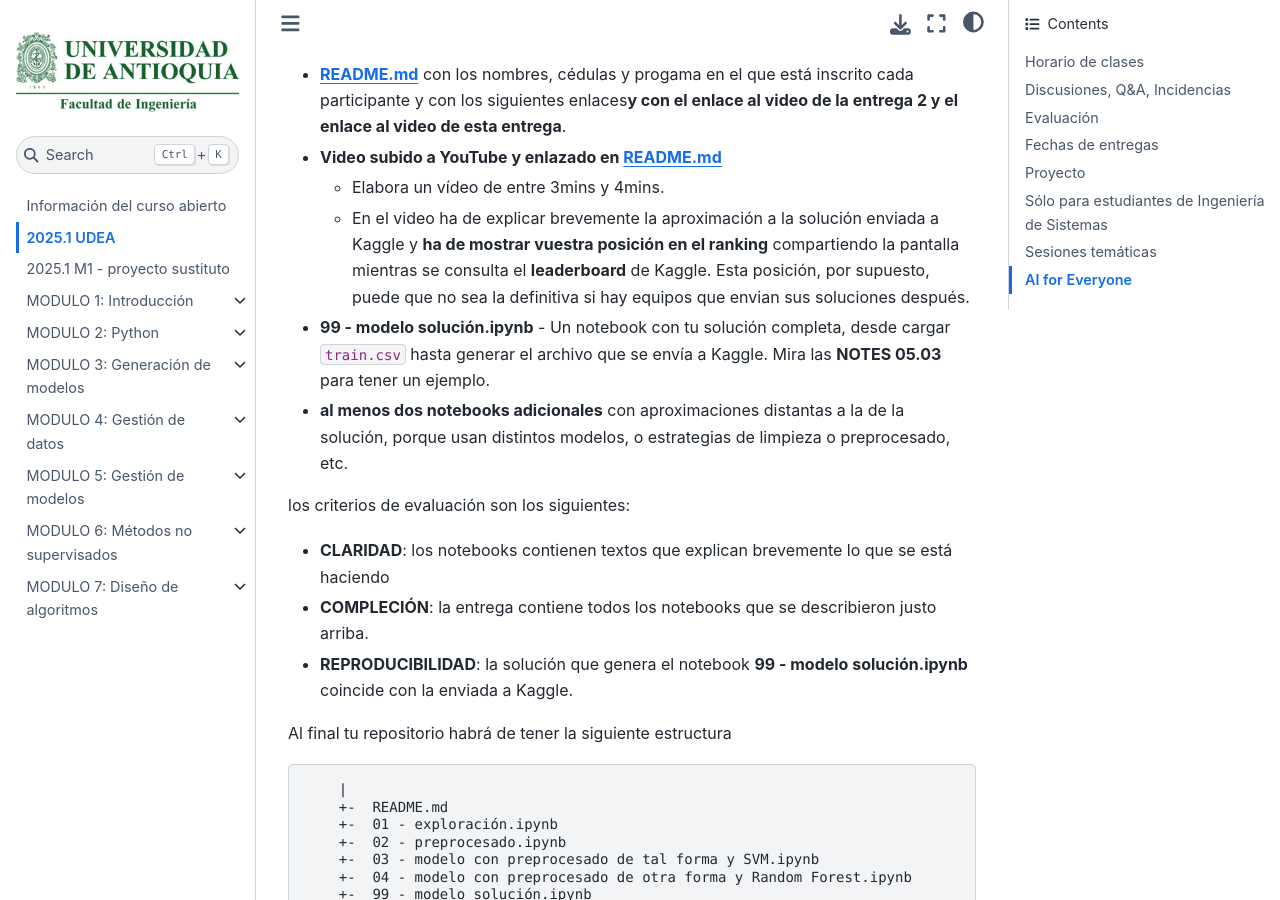
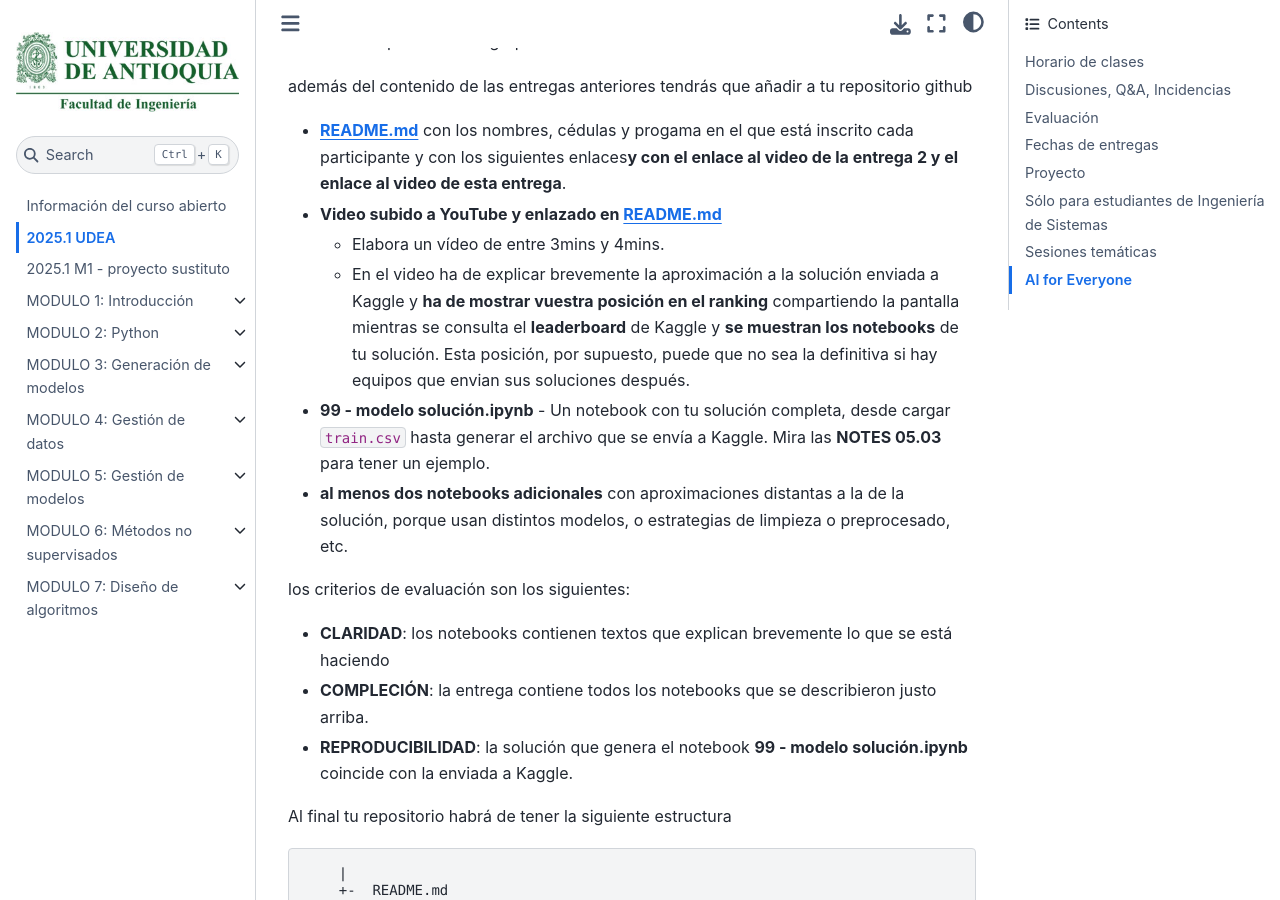
Before and after one commit to rramosp/ai4eng.v1, a Jupyter Book: the page built from content/M00_intro_udea_20251.md, in a window 1280 px wide and 900 px high, scrolled down 6075 px. Built offline with Jupyter Book 1.0.4 settings and Sphinx 7.4.7 and the Sphinx Book theme 1.1.4, drawn with Linux system fonts in a browser that asks for light colours; pages that are not in the unit, such as notebooks, are missing from menus; some of the changed text lies outside the part shown.

Commit message:
Update M00_intro_udea_20251.md

```diff
--- a/content/M00_intro_udea_20251.md
+++ b/content/M00_intro_udea_20251.md
@@ -155,6 +155,8 @@
 
   - Todos los miembros de un equipo han de **contribuir con el mismo tiempo aproximado** de intervención en el mismo. Si algún miembro de un equipo no participa, o su participación es meramente simbólica, la entrega completa será inválida para ese miembro del equipo.
 
+  - Durante el video se tiene que compartir la pantalla mostrando los notebooks y el código del proyecto.
+
 
 - **Fichero `README.md`**
   - Todas las entregas han de tener un fichero **README.md** que contenga los nombres, cédula y programa académico de cada miembro de un equipo.
@@ -209,7 +211,7 @@
 - **README.md** con los nombres, cédulas y progama en el que está inscrito cada participante y con los siguientes enlaces**y con el enlace al video de la entrega 2 y el enlace al video de esta entrega**.
 - **Video subido a YouTube y enlazado en README.md**
   - Elabora un vídeo de entre 3mins y 4mins.
-  - En el video ha de explicar brevemente la aproximación a la solución enviada a Kaggle y **ha de mostrar vuestra posición en el ranking** compartiendo la pantalla mientras se consulta el **leaderboard** de Kaggle. Esta posición, por supuesto, puede que no sea la definitiva si hay equipos que envian sus soluciones después.
+  - En el video ha de explicar brevemente la aproximación a la solución enviada a Kaggle y **ha de mostrar vuestra posición en el ranking** compartiendo la pantalla mientras se consulta el **leaderboard** de Kaggle y **se muestran los notebooks** de tu solución. Esta posición, por supuesto, puede que no sea la definitiva si hay equipos que envian sus soluciones después.
 
 - **99 - modelo solución.ipynb** - Un notebook con tu solución completa, desde cargar `train.csv` hasta generar el archivo que se envía a Kaggle. Mira las **NOTES 05.03** para tener un ejemplo.
 - **al menos dos notebooks adicionales** con aproximaciones distantas a la de la solución, porque usan distintos modelos, o estrategias de limpieza o preprocesado, etc.
```
